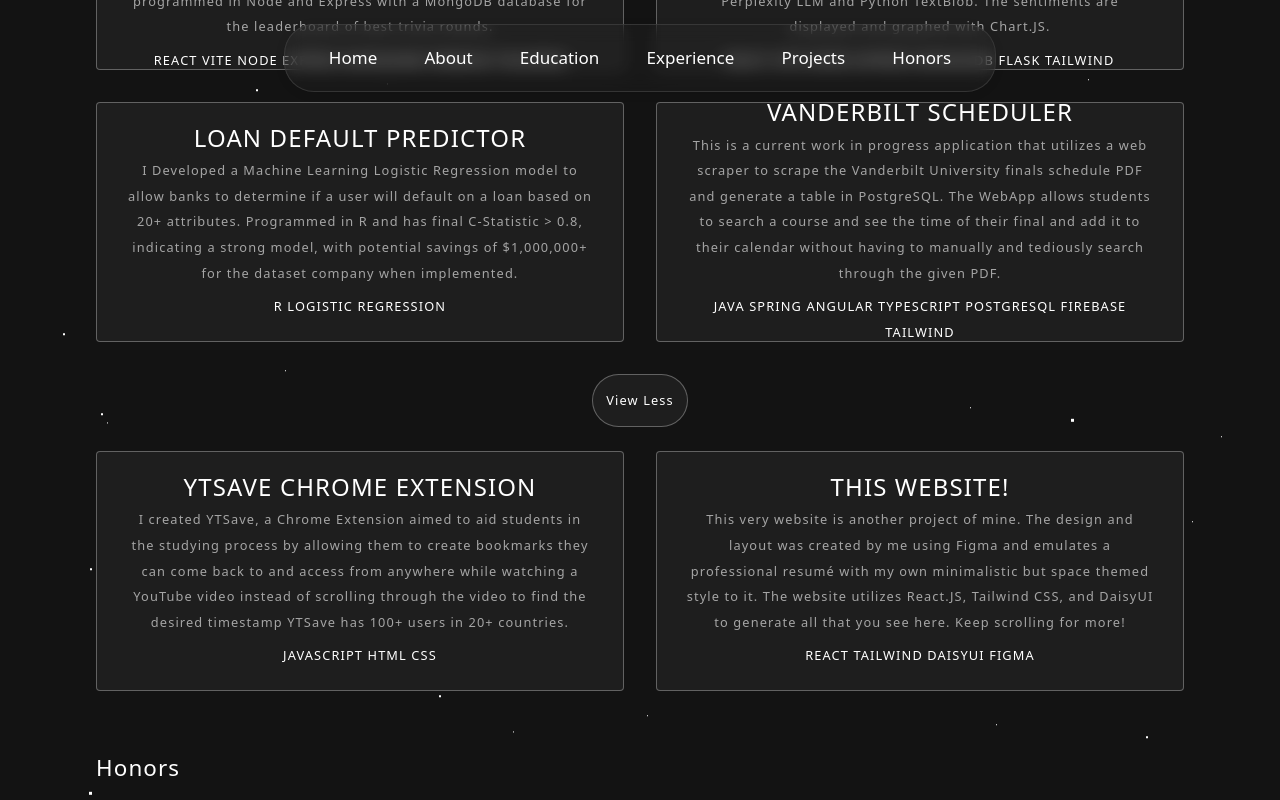
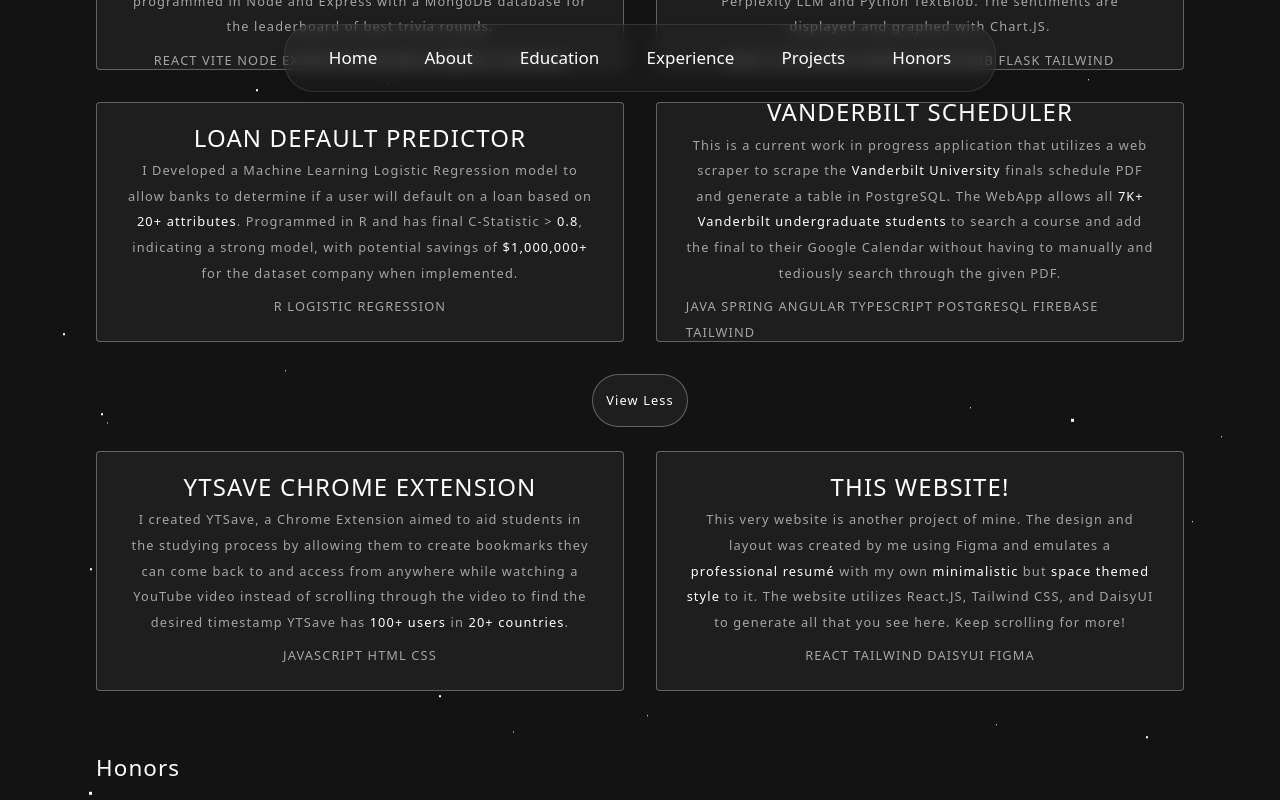
Before and after one commit to ashrit-ram-anala/Portfolio, a React (Vite) app in the folder client/: page / in a window 1280 px wide. Both pictures are taken after a click on the button "View More". Shown: the part 3113-3913 px from the top of the page. Built offline with nearby package versions, Linux system fonts and the light colour scheme.

Commit message:
added highlights to projects

```diff
--- a/client/src/App.jsx
+++ b/client/src/App.jsx
@@ -660,9 +660,9 @@ function App() {
         <div className="card-details">
           <p className="text-title" style={{textAlign:"center"}}>GEO-BET</p>
           <div className="text-body">
-           Geo-Bet is a Full Stack web application that allows uers to answer Geography Trivia with a Casino-esque twist. The WebApp currently has 200+ organic users with the top 25 displayed on the in game leaderboard. The frontend is programmed in React + Vite with Firebase login and Authentication and the backend is programmed in Node and Express with a MongoDB database for the leaderboard of best trivia rounds.
+           Geo-Bet is a <span style={{color: "white"}}>Full Stack </span> web application that allows uers to answer Geography Trivia with a Casino-esque twist. The WebApp currently has <span style={{color: "white"}}>200+ organic users</span> with the top 25 displayed on the in game leaderboard. The frontend is programmed in React + Vite with Firebase login and Authentication and the backend is programmed in Node and Express with a MongoDB database for the leaderboard of best trivia rounds.
           </div>
-          <div className="op-tech-stack" style={{color: "white", textAlign: 'center' }}>REACT VITE NODE EXPRESS MONGODB FIREBASE TAILWIND</div>
+          <div className="op-tech-stack">REACT VITE NODE EXPRESS MONGODB FIREBASE TAILWIND</div>
 
         </div>
 
@@ -674,9 +674,9 @@ function App() {
         <div className="card-details">
           <p className="text-title" style={{textAlign:"center"}}>SMART STOCK</p>
           <div className="text-body">
-          Smart-Stock is a web application made for VandyHacks XI that allows users to enter specific stock tickers (AAPL, AMZN, etc.) and see the public sentiment for those stocks at that very moment as well as historical sentiment from over 20K+ posts. Smart-Stock utilizes the Reddit API and performs sentiment analysis with the Perplexity LLM and Python TextBlob. The sentiments are displayed and graphed with Chart.JS.
+          Smart-Stock is a web application made for <span style={{color: "white"}}>VandyHacks XI </span> that allows users to enter specific stock tickers (AAPL, AMZN, etc.) and see the public sentiment for those stocks at that very moment as well as historical sentiment from over <span style={{color: "white"}}>20K+ posts </span>. Smart-Stock utilizes the Reddit API and performs <span style={{color: "white"}}>Sentiment Analysis </span> with the Perplexity LLM and Python TextBlob. The sentiments are displayed and graphed with Chart.JS.
           </div>
-          <div className="op-tech-stack" style={{color: "white", textAlign: 'center'}}>REACT VITE NODE EXPRESS MONGODB FLASK TAILWIND</div>
+          <div className="op-tech-stack">REACT VITE NODE EXPRESS MONGODB FLASK TAILWIND</div>
         </div>
 
       </div>
@@ -689,9 +689,9 @@ function App() {
         <div className="card-details">
           <p className="text-title" style={{textAlign:"center"}}>LOAN DEFAULT PREDICTOR</p>
           <div className="text-body">
-          I Developed a Machine Learning Logistic Regression model to allow banks to determine if a user will default on a loan based on 20+ attributes. Programmed in R and has final C-Statistic &gt; 0.8, indicating a strong model, with potential savings of $1,000,000+ for the dataset company when implemented.
+          I Developed a Machine Learning Logistic Regression model to allow banks to determine if a user will default on a loan based on <span style={{color: "white"}}>20+ attributes</span>. Programmed in R and has final C-Statistic &gt; <span style={{color: "white"}}>0.8</span>, indicating a strong model, with potential savings of <span style={{color: "white"}}>$1,000,000+ </span> for the dataset company when implemented.
           </div>
-          <div className="op-tech-stack" style={{color: "white", textAlign: 'center' }}>R LOGISTIC REGRESSION</div>
+          <div className="op-tech-stack">R LOGISTIC REGRESSION</div>
         </div>
 
       </div>
@@ -701,14 +701,14 @@ function App() {
         <div className="card-details">
           <p className="text-title" style={{textAlign:"center"}}>VANDERBILT SCHEDULER</p>
           <div className="text-body">
-            This is a current work in progress application that utilizes a web scraper to scrape the Vanderbilt University finals schedule PDF and generate a table in PostgreSQL. The WebApp allows students to search a course and see the time of their final and add it to their calendar without having to manually and tediously search through the given PDF.
+            This is a current work in progress application that utilizes a web scraper to scrape the <span style={{color: "white"}}>Vanderbilt University </span> finals schedule PDF and generate a table in PostgreSQL. The WebApp allows all <span style={{color: "white"}}>7K+ Vanderbilt undergraduate students </span>to search a course and add the final to their Google Calendar without having to manually and tediously search through the given PDF.
           </div>
-          <div className="op-tech-stack" style={{color: "white", textAlign: 'center' }}>JAVA SPRING ANGULAR TYPESCRIPT POSTGRESQL FIREBASE TAILWIND</div>
+          <div className="op-tech-stack">JAVA SPRING ANGULAR TYPESCRIPT POSTGRESQL FIREBASE TAILWIND</div>
         </div>
       </div>
       </a>
     </div>
-     <div style={{display:"flex",justifyContent:"center"}}>
+    <div style={{display:"flex",justifyContent:"center"}}>
     <button
         onClick={handleToggle}
         className = "btn"
@@ -716,7 +716,6 @@ function App() {
         {isVisible ? 'View Less' : 'View More'}
       </button>
       </div>
-
       {isVisible && (
          <div className="projects-grid">
          <a href="https://github.com/ashrit-ram-anala/YTSave-Chrome-Extension" target="_blank" style={{textDecoration: "none"}}>
@@ -724,9 +723,9 @@ function App() {
            <div className="card-details">
              <p className="text-title" style={{textAlign:"center"}}>YTSAVE CHROME EXTENSION</p>
              <div className="text-body">
-             I created YTSave, a Chrome Extension aimed to aid students in the studying process by allowing them to create bookmarks they can come back to and access from anywhere while watching a YouTube video instead of scrolling through the video to find the desired timestamp YTSave has 100+ users in 20+ countries.
+             I created YTSave, a Chrome Extension aimed to aid students in the studying process by allowing them to create bookmarks they can come back to and access from anywhere while watching a YouTube video instead of scrolling through the video to find the desired timestamp YTSave has <span style={{color: "white"}}>100+ users </span> in <span style={{color: "white"}}>20+ countries</span>.
              </div>
-             <div className="op-tech-stack" style={{color: "white", textAlign: 'center' }}>JAVASCRIPT HTML CSS</div>
+             <div className="op-tech-stack">JAVASCRIPT HTML CSS</div>
            </div>
 
          </div>
@@ -736,9 +735,9 @@ function App() {
            <div className="card-details">
              <p className="text-title" style={{textAlign:"center"}}>THIS WEBSITE!</p>
              <div className="text-body">
-               This very website is another project of mine. The design and layout was created by me using Figma and emulates a professional resumé with my own minimalistic but space themed style to it. The website utilizes React.JS, Tailwind CSS, and DaisyUI to generate all that you see here. Keep scrolling for more!
+               This very website is another project of mine. The design and layout was created by me using Figma and emulates a <span style={{color: "white"}}>professional resumé </span> with my own <span style={{color: "white"}}>minimalistic </span> but <span style={{color: "white"}}>space themed style</span> to it. The website utilizes React.JS, Tailwind CSS, and DaisyUI to generate all that you see here. Keep scrolling for more!
              </div>
-             <div className="op-tech-stack" style={{color: "white", textAlign: 'center' }}>REACT TAILWIND DAISYUI FIGMA</div>
+             <div className="op-tech-stack">REACT TAILWIND DAISYUI FIGMA</div>
            </div>
          </div>
          </a>
```
